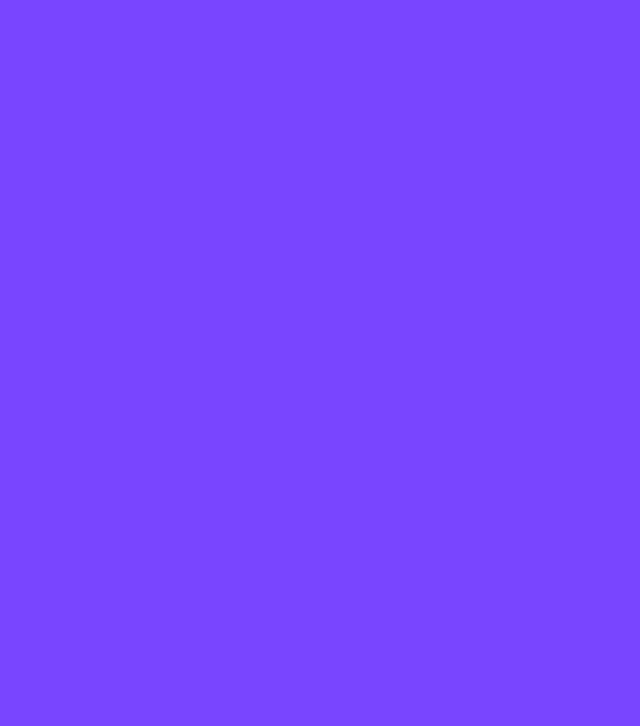
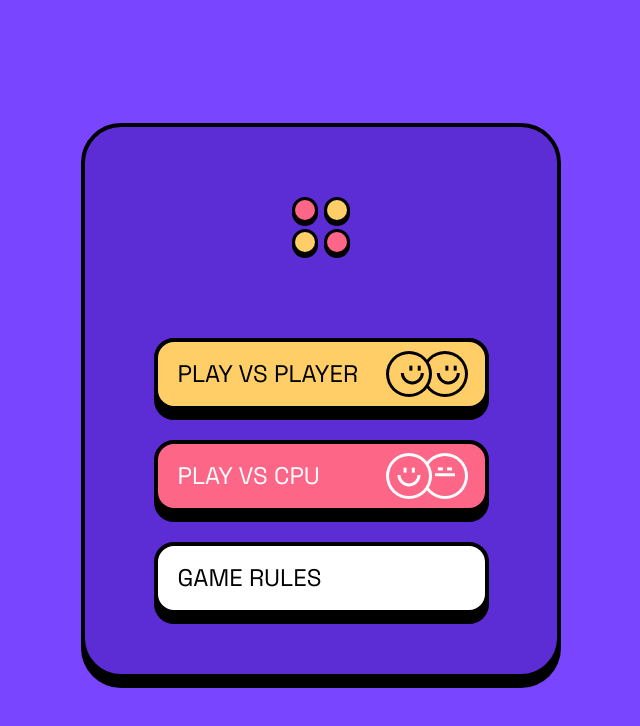
Before and after one commit to OliverCadman/connect_four, a React (Vite) app in the folder app/: page /home in a window 1280 px wide. Before the commit this address had no page. Shown: the top 726 px of the page, without its empty margins (319-959 px from the left). Built offline with nearby package versions, Linux system fonts and the light colour scheme.

Commit message:
Adjusted base urls ;

```diff
--- a/app/src/components/CTAPanel.tsx
+++ b/app/src/components/CTAPanel.tsx
@@ -21,7 +21,7 @@ const CTAPanel = () => {
           ]}
           text="PLAY VS PLAYER"
           icon={<PlayerVsPlayerIcon />}
-          path="/connect_four"
+          path="/game-arena"
           state={{ mode: "player" }}
         />
         <CTAButton
@@ -34,7 +34,7 @@ const CTAPanel = () => {
             "border-shadowed",
           ]}
           text="PLAY VS CPU"
-          path="/connect_four"
+          path="/game-arena"
           state={{ mode: "cpu" }}
           icon={<PlayerVsCPUIcon />}
         />
--- a/app/src/pages/page.data.tsx
+++ b/app/src/pages/page.data.tsx
@@ -4,12 +4,12 @@ import Home from "./Home";
 
 const pageData: RouterType[] = [
   {
-    path: "/connect_four/home",
+    path: "/home",
     title: "Home",
     element: <Home />,
   },
   {
-    path: "/connect_four",
+    path: "/game-arena",
     title: "Game Arena",
     element: <GameArena />,
   },
--- a/app/vite.config.ts
+++ b/app/vite.config.ts
@@ -5,5 +5,5 @@ import svgr from "vite-plugin-svgr";
 // https://vitejs.dev/config/
 export default defineConfig({
   plugins: [svgr(), react()],
-  base: "/connect_four",
+  base: "/",
 });
```
